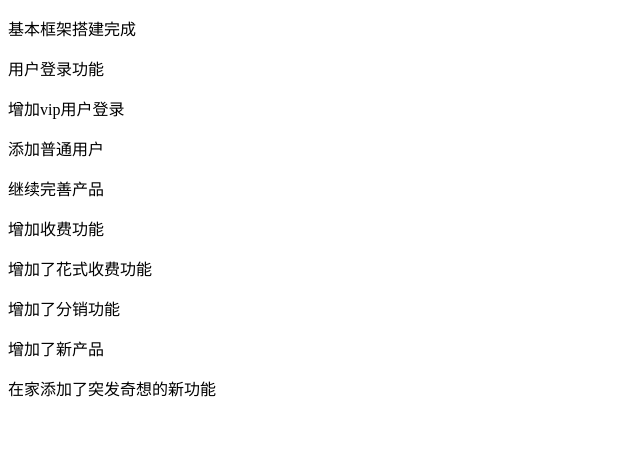
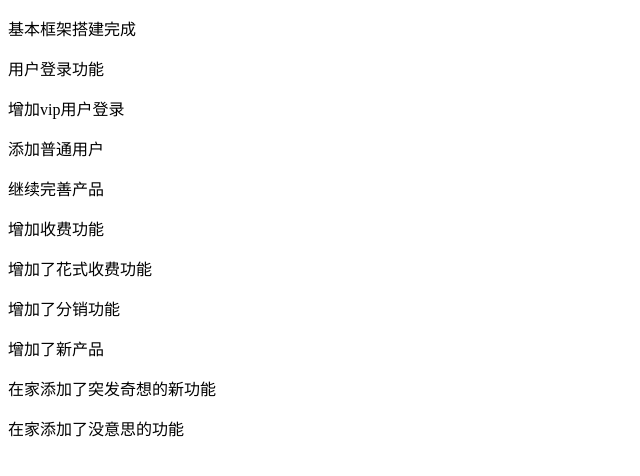
Before and after one commit to sy0828/1905-github, a plain HTML site: page index.html in a window 1280 px wide. Shown: the whole page, without its empty margins (0-640 px from the left). Drawn offline with Linux system fonts and the light colour scheme.

Commit message:
在家添加没意思的功能

```diff
--- a/index.html
+++ b/index.html
@@ -18,5 +18,6 @@
     <p>增加了分销功能</p>
     <p>增加了新产品</p>
     <p>在家添加了突发奇想的新功能</p>
+    <p>在家添加了没意思的功能</p>
 </body>
 </html>
```
